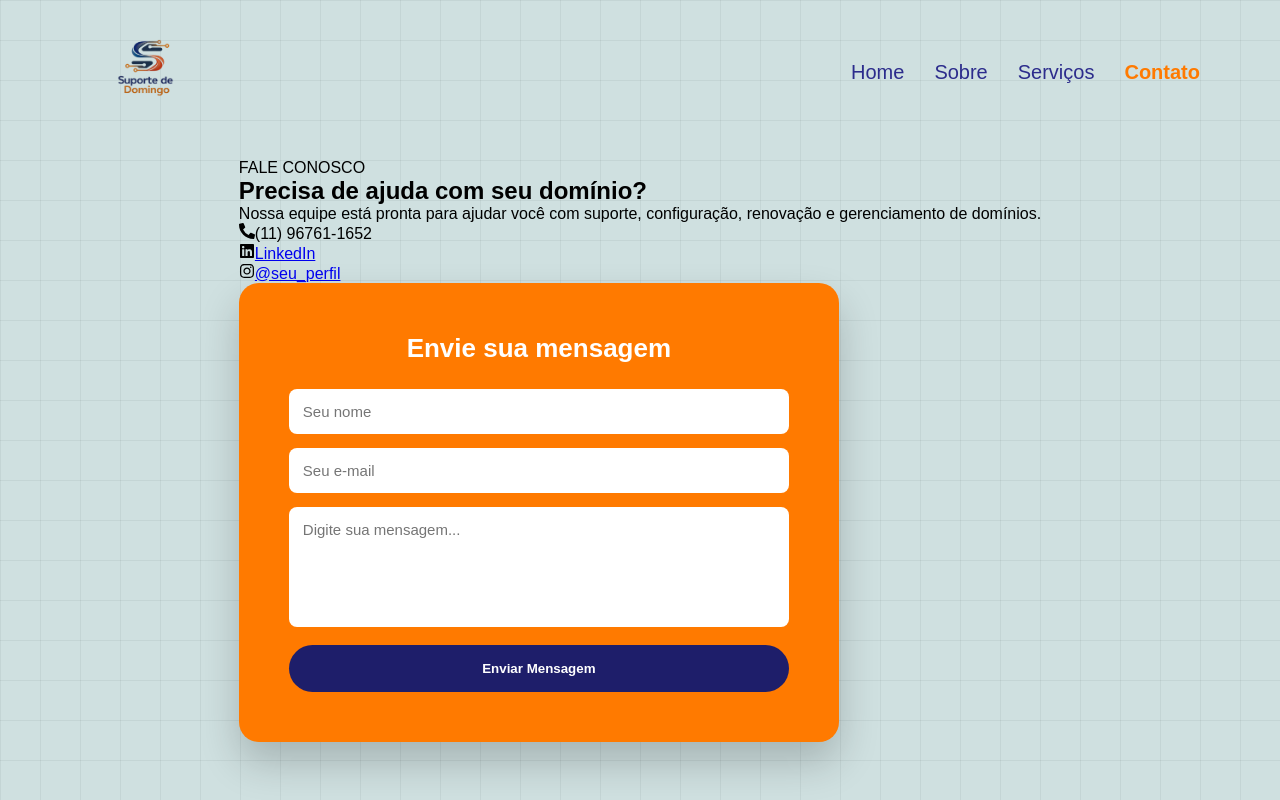
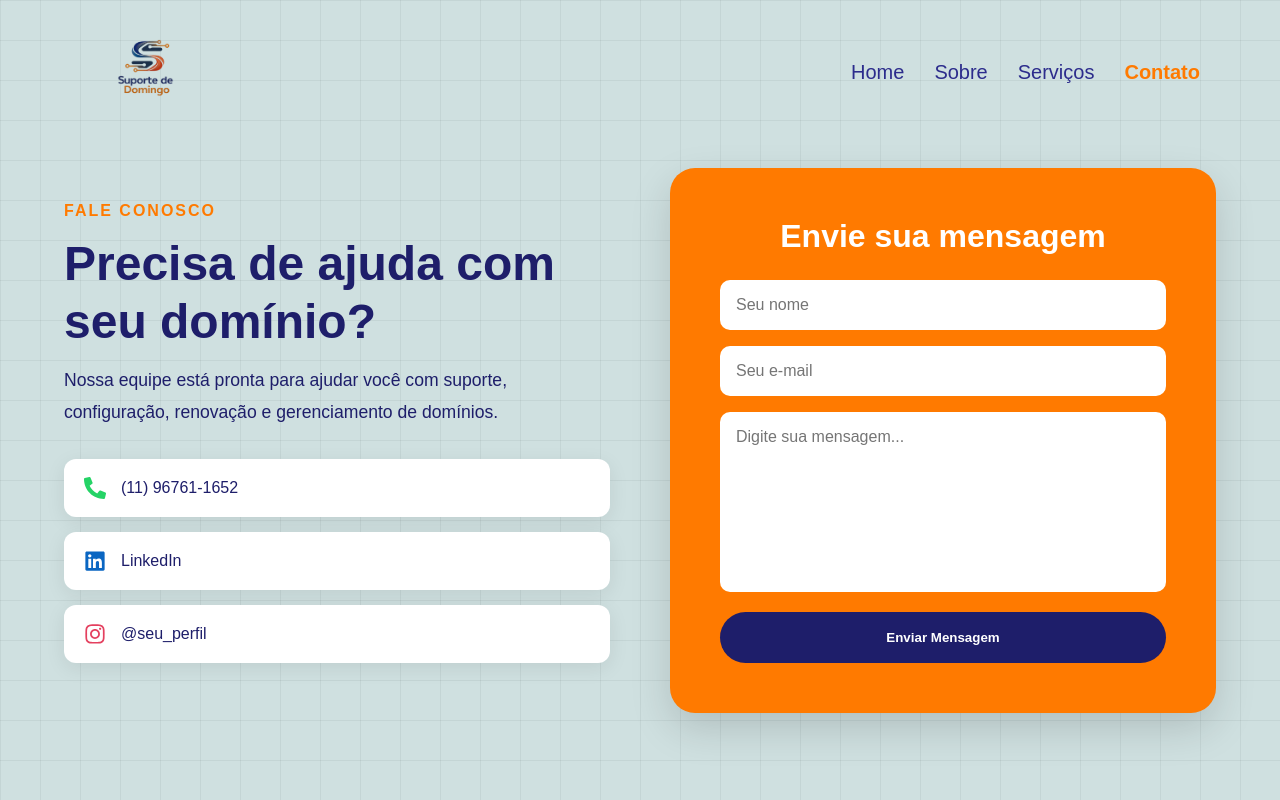
Before and after one commit to nikidsy/Suporte-de-Domingo, a React (Vite) app: page /contato in a window 1280 px wide. Built offline with nearby package versions, Linux system fonts and the light colour scheme.

Commit message:
style: improve contact page styling

```diff
--- a/src/styles/contato.scss
+++ b/src/styles/contato.scss
@@ -2,61 +2,168 @@
 
 .contato {
   min-height: 100vh;
+  padding: 140px 5% 60px;
+  display: flex;
+  justify-content: center;
+  align-items: center;
+}
+
+.contato-container {
+  width: 100%;
+  max-width: 1300px;
+
+  display: grid;
+  grid-template-columns: 1fr 1fr;
+  gap: 60px;
+  align-items: center;
+}
+
+.contato-info {
+  color: $secondary;
+
+  > span {
+    color: $orange;
+    font-weight: 700;
+    letter-spacing: 2px;
+    text-transform: uppercase;
+  }
+
+  h2 {
+    font-size: 3rem;
+    margin: 15px 0;
+    line-height: 1.2;
+  }
+
+  p {
+    font-size: 1.1rem;
+    line-height: 1.8;
+    margin-bottom: 30px;
+  }
+}
+
+.info-item {
   display: flex;
   align-items: center;
-  justify-content: center;
-  padding: 140px 20px 40px;
+  gap: 15px;
+
+  background: white;
+  padding: 18px 20px;
+  border-radius: 12px;
+  margin-bottom: 15px;
+
+  box-shadow: 0 5px 20px rgba(0, 0, 0, 0.08);
+
+  transition: 0.3s;
+
+  &:hover {
+    transform: translateY(-3px);
+  }
+
+  svg {
+    font-size: 22px;
+    min-width: 22px;
+  }
+
+  &:nth-child(4) svg {
+    color: #25d366;
+  }
+
+  &:nth-child(5) svg {
+    color: #0a66c2;
+  }
+
+  &:nth-child(6) svg {
+    color: #e4405f;
+  }
+
+  span {
+    color: $secondary;
+    font-weight: 500;
+  }
+
+  a {
+    color: $secondary;
+    text-decoration: none;
+    font-weight: 500;
+    transition: 0.3s;
+
+    &:hover {
+      color: $orange;
+    }
+  }
 }
 
 .form-box {
   background: $orange;
   padding: 50px;
-  border-radius: 20px;
-  width: 100%;
-  max-width: 600px;
-  text-align: center;
+  border-radius: 25px;
   color: white;
-  box-shadow: 0 20px 40px rgba(0,0,0,0.2);
 
-  @media (max-width: 768px) {
-    max-width: 90%;
-    padding: 30px;
-  }
+  box-shadow: 0 15px 40px rgba(0, 0, 0, 0.15);
 
   h3 {
+    font-size: 2rem;
     margin-bottom: 25px;
-    font-size: 26px;
+    text-align: center;
   }
 
   input,
   textarea {
     width: 100%;
-    padding: 14px;
-    margin-bottom: 14px;
-    border-radius: 8px;
+    padding: 16px;
     border: none;
+    border-radius: 10px;
+    margin-bottom: 16px;
+    font-size: 16px;
     outline: none;
-    font-size: 15px;
+    transition: 0.3s;
+
+    &:focus {
+      transform: scale(1.01);
+    }
   }
 
   textarea {
-    height: 120px;
+    height: 180px;
     resize: none;
   }
 
   button {
     width: 100%;
-    padding: 16px;
-    border-radius: 25px;
+    padding: 18px;
     border: none;
+    border-radius: 30px;
     background: $secondary;
     color: white;
-    font-weight: bold;
+    font-weight: 700;
     cursor: pointer;
     transition: 0.3s;
 
     &:hover {
-      transform: scale(1.03);
+      transform: translateY(-3px);
     }
   }
 }
+
+@media (max-width: 900px) {
+  .contato-container {
+    grid-template-columns: 1fr;
+    gap: 40px;
+  }
+
+  .contato-info {
+    text-align: center;
+
+    h2 {
+      font-size: 2.2rem;
+    }
+  }
+
+  .form-box {
+    padding: 35px;
+  }
+
+  .info-item {
+    justify-content: center;
+  }
+}
```
